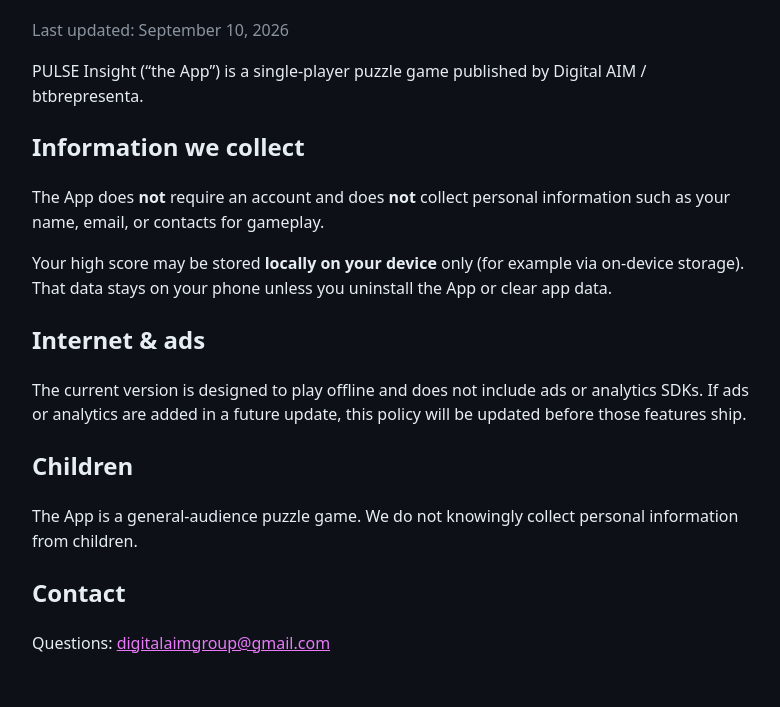
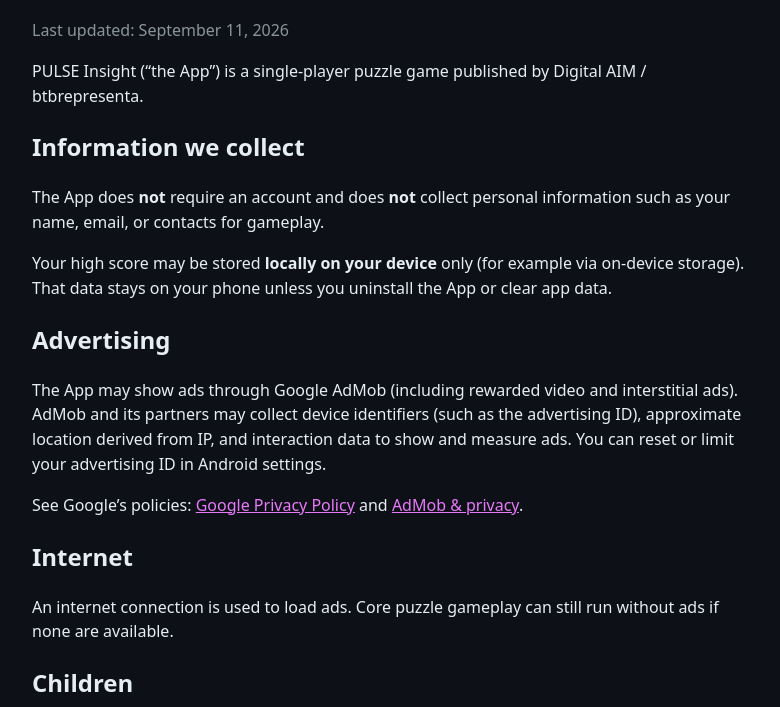
Before and after one commit to digitalaimgroup/Pulse-insight, a plain HTML site: page docs/index.html in a window 1280 px wide. Shown: the part 93-800 px from the top of the page, without its empty margins (248-1028 px from the left). Drawn offline with Linux system fonts and the light colour scheme.

Commit message:
Update privacy policy for AdMob ads

```diff
--- a/docs/index.html
+++ b/docs/index.html
@@ -11,15 +11,18 @@
 </head>
 <body>
 <h1>PULSE Insight Privacy Policy</h1>
-<p class="muted">Last updated: September 10, 2026</p>
+<p class="muted">Last updated: September 11, 2026</p>
 <p>PULSE Insight (“the App”) is a single-player puzzle game published by Digital AIM / btbrepresenta.</p>
 <h2>Information we collect</h2>
 <p>The App does <strong>not</strong> require an account and does <strong>not</strong> collect personal information such as your name, email, or contacts for gameplay.</p>
 <p>Your high score may be stored <strong>locally on your device</strong> only (for example via on-device storage). That data stays on your phone unless you uninstall the App or clear app data.</p>
-<h2>Internet &amp; ads</h2>
-<p>The current version is designed to play offline and does not include ads or analytics SDKs. If ads or analytics are added in a future update, this policy will be updated before those features ship.</p>
+<h2>Advertising</h2>
+<p>The App may show ads through Google AdMob (including rewarded video and interstitial ads). AdMob and its partners may collect device identifiers (such as the advertising ID), approximate location derived from IP, and interaction data to show and measure ads. You can reset or limit your advertising ID in Android settings.</p>
+<p>See Google’s policies: <a href="https://policies.google.com/privacy">Google Privacy Policy</a> and <a href="https://support.google.com/admob/answer/6128543">AdMob &amp; privacy</a>.</p>
+<h2>Internet</h2>
+<p>An internet connection is used to load ads. Core puzzle gameplay can still run without ads if none are available.</p>
 <h2>Children</h2>
-<p>The App is a general-audience puzzle game. We do not knowingly collect personal information from children.</p>
+<p>The App is a general-audience puzzle game and is not directed at children under 13. We do not knowingly collect personal information from children.</p>
 <h2>Contact</h2>
 <p>Questions: <a href="mailto:digitalaimgroup@gmail.com">digitalaimgroup@gmail.com</a></p>
 </body>
```
